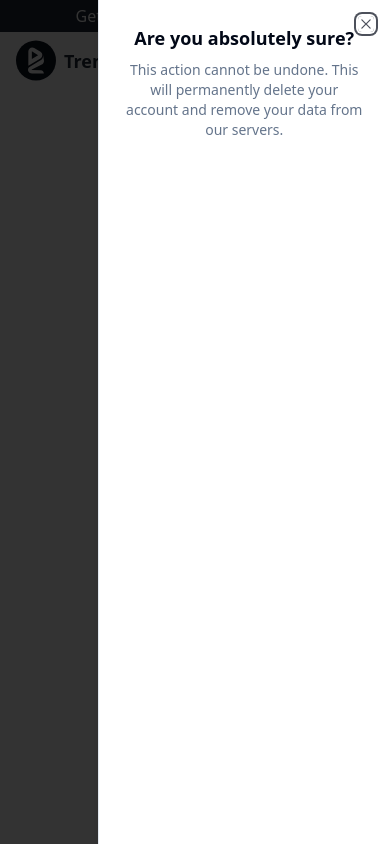
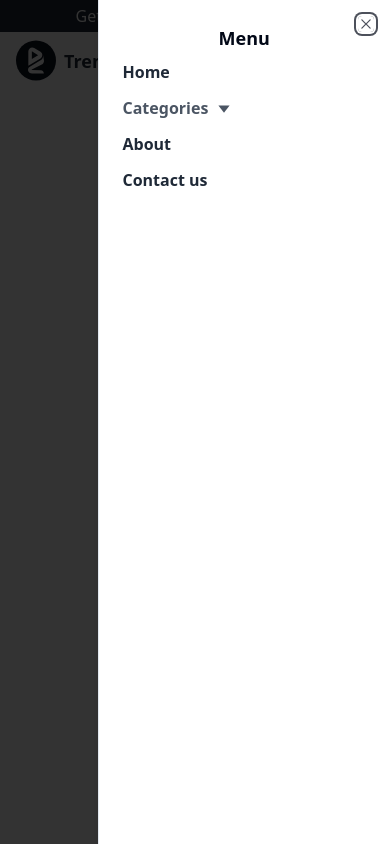
Before and after one commit to Brian-kipkoech-mutai/e-commerce-full-MEARN-stuck, a React (Vite) app in the folder front-end/: page / in a window 390 px wide. Both pictures are taken after a click on the button 370 px from the left and 60 px from the top of the page. Built offline with nearby package versions, Linux system fonts and the light colour scheme.

Commit message:
added the  side sheet  for mobile menu ,also addes animation

```diff
--- a/front-end/package.json
+++ b/front-end/package.json
@@ -16,6 +16,7 @@
     "@vitejs/plugin-react": "^4.3.1",
     "axios": "^1.7.2",
     "class-variance-authority": "^0.7.0",
+    "classnames": "^2.5.1",
     "clsx": "^2.1.1",
     "framer-motion": "^11.3.19",
     "lucide-react": "^0.416.0",
--- a/front-end/src/App.jsx
+++ b/front-end/src/App.jsx
@@ -1,4 +1,6 @@
+import { BrowserRouter } from "react-router-dom";
 import Header from "./components/Header";
+import RoutesConfig from "./routes/routesConfig";
 
 
 
@@ -7,7 +9,9 @@ function App() {
 
   return (
     <div>
-    <Header></Header>
+      <BrowserRouter>
+      <RoutesConfig/>
+      </BrowserRouter>
     </div>
   );
 }
--- a/front-end/src/components/Header.jsx
+++ b/front-end/src/components/Header.jsx
@@ -9,10 +9,15 @@ import {
 import MenuBar from "./menuBar";
 import { useState } from "react";
 import Logo from "@/assets/logo";
+import { NavLink } from "react-router-dom";
+import Categories from "./categories";
+import { motion } from "framer-motion";
 
 function Header() {
   const [openSide, setOpenSide] = useState(false);
   const [isMenuOpen, setMenuOpen] = useState(false);
+  const hoverVariant = { scale: 1.1 };
+  const tapVariant = { scale: 1 };
 
   const toggleMenu = () => {
     if (openSide) {
@@ -42,10 +47,42 @@ function Header() {
             </SheetTrigger>
             <SheetContent side={"right"}>
               <SheetHeader>
-                <SheetTitle>Are you absolutely sure?</SheetTitle>
+                <SheetTitle>Menu</SheetTitle>
                 <SheetDescription>
-                  This action cannot be undone. This will permanently delete
-                  your account and remove your data from our servers.
+                  <nav className="flex flex-col  items-start gap-3  font-semibold  text-base text-gray-600">
+                    <motion.div whileTap={tapVariant} whileHover={hoverVariant}>
+                      <NavLink
+                        to={"/"}
+                        className={({ isActive }) =>
+                          isActive && "text-gray-800"
+                        }
+                      >
+                        Home
+                      </NavLink>
+                    </motion.div>
+
+                    <Categories />
+                    <motion.div whileTap={tapVariant} whileHover={hoverVariant}>
+                      <NavLink
+                        to={"/"}
+                        className={({ isActive }) =>
+                          isActive && "text-gray-800"
+                        }
+                      >
+                        About
+                      </NavLink>
+                    </motion.div>
+                    <motion.div whileTap={tapVariant} whileHover={hoverVariant}>
+                      <NavLink
+                        to={"/"}
+                        className={({ isActive }) =>
+                          isActive && "text-gray-800"
+                        }
+                      >
+                        Contact us
+                      </NavLink>
+                    </motion.div>
+                  </nav>
                 </SheetDescription>
               </SheetHeader>
             </SheetContent>
--- /dev/null
+++ b/front-end/src/components/categories.jsx
@@ -0,0 +1,123 @@
+ import { TriangleDownIcon } from "@radix-ui/react-icons";
+ import { motion } from "framer-motion";
+ import React, { useState } from "react";
+ import { NavLink } from "react-router-dom";
+
+ function Categories() {
+   const [isCategoryOpen, setCategoryState] = useState(false);
+
+   const itemVariants = {
+     open: {
+       opacity: 1,
+       y: 0,
+
+     },
+     closed: {
+       opacity: 0,
+       y: 20,
+
+     },
+   };
+   const hoverVariant = { scale: 1.1 }
+   const tapVariant={scale:1}
+
+   const toggleCategories = () => {
+     setCategoryState((prev) => !prev);
+   };
+
+   return (
+     <motion.section animate={isCategoryOpen ? "open" : "closed"}>
+       <motion.section
+         className="flex gap-1 items-center cursor-pointer"
+         onClick={toggleCategories}
+         whileHover={{ scale: 1.1 }}
+         whileTap={{ scale: 1 }}
+       >
+         <span>Categories</span>
+         <motion.span
+           variants={{
+             open: {
+               rotate: 180,
+               transition: { type: "spring", duration: 0.7 },
+             },
+             closed: {
+               rotate: 0,
+               transition: { type: "spring", duration: 0.5 },
+             },
+           }}
+         >
+           <TriangleDownIcon className="w-6 h-6" />
+         </motion.span>
+       </motion.section>
+
+       <motion.section
+         className="flex flex-col items-start pl-6 text-base gap-1"
+         initial={false}
+         animate={isCategoryOpen ? "open" : "closed"}
+         variants={{
+           open: {
+             opacity: 1,
+             display: "flex",
+             transition: {
+               delayChildren: 0.3,
+               staggerChildren: 0.2,
+             },
+           },
+           closed: {
+             opacity: 0,
+             transition: {
+               when: "beforeChildren",
+             },
+             transitionEnd: {
+               display: "none",
+             },
+           },
+         }}
+       >
+         <motion.div
+           variants={itemVariants}
+           whileHover={hoverVariant}
+           whileTap={tapVariant}
+         >
+           <NavLink
+             className={({ isActive }) =>
+               isActive ? "text-gray-800" : "text-muted-foreground"
+             }
+             whileHover={hoverVariant}
+             whileTap={tapVariant}
+           >
+             Men
+           </NavLink>
+         </motion.div>
+         <motion.div
+           variants={itemVariants}
+           whileHover={hoverVariant}
+           whileTap={tapVariant}
+         >
+           <NavLink
+             className={({ isActive }) =>
+               isActive ? "text-gray-800" : "text-muted-foreground"
+             }
+           >
+             Women
+           </NavLink>
+         </motion.div>
+         <motion.div
+           variants={itemVariants}
+           whileHover={hoverVariant}
+           whileTap={tapVariant}
+         >
+           <NavLink
+             className={({ isActive }) =>
+               isActive ? "text-gray-800" : "text-muted-foreground"
+             }
+           >
+             Children
+           </NavLink>
+         </motion.div>
+       </motion.section>
+     </motion.section>
+   );
+ }
+
+ export default Categories;
--- /dev/null
+++ b/front-end/src/pages/root.jsx
@@ -0,0 +1,19 @@
+
+
+
+import Header from '@/components/Header';
+import React from 'react';
+import { Outlet } from 'react-router-dom';
+
+function Root(props) {
+    return (
+        <div>
+            <Header />
+            <Outlet />
+
+
+        </div>
+    );
+}
+
+export default Root;
--- /dev/null
+++ b/front-end/src/routes/routesConfig.jsx
@@ -0,0 +1,22 @@
+import Root from "@/pages/root";
+import { AnimatePresence } from "framer-motion";
+import React, { cloneElement } from "react";
+import { useLocation, useRoutes } from "react-router-dom";
+
+function RoutesConfig() {
+  const routes = useRoutes([{
+    path: "/",
+      element: <Root />,
+      children: [
+
+    ]
+  }]);
+
+  return (
+    <AnimatePresence>
+      {cloneElement(routes, { key: useLocation().pathname })}
+    </AnimatePresence>
+  );
+}
+
+export default RoutesConfig;
```
Also changed, not shown: 1 other file (tests, documents, lock files or other folders).
